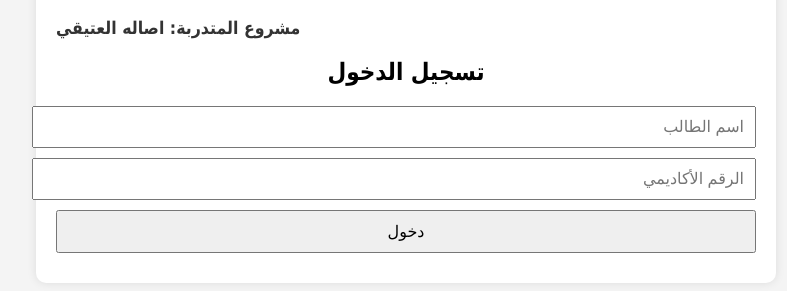
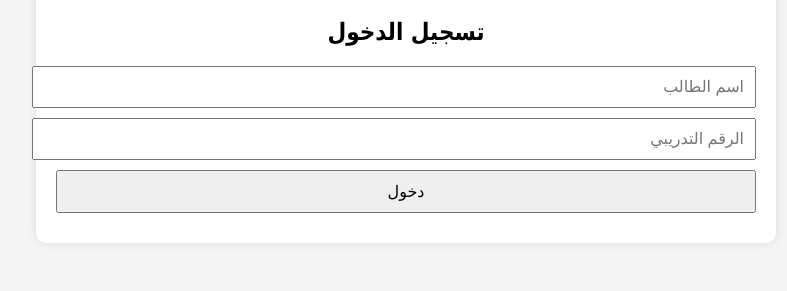
Before and after one commit to AsalaAl-Atiqi/project, a plain HTML site: page index.html in a window 1280 px wide. Shown: the part 215-506 px from the top of the page, without its empty margins (234-1021 px from the left). Drawn offline with Linux system fonts and the light colour scheme.

Commit message:
Update index.html

```diff
--- a/index.html
+++ b/index.html
@@ -3,7 +3,7 @@
 <head>
   <meta charset="UTF-8">
   <meta name="viewport" content="width=device-width, initial-scale=1.0">
-  <title>منصة تبادل الكتب الجامعية</title>
+  <title>منصة تبادل حقائب تدريبيه </title>
   <style>
     body {
       font-family: Tahoma, sans-serif;
@@ -67,12 +67,10 @@
     <img src="https://upload.wikimedia.org/wikipedia/commons/d/d2/%D8%B4%D8%B9%D8%A7%D8%B1_%D8%A7%D9%84%D9%85%D8%A4%D8%B3%D8%B3%D8%A9_%D8%A7%D9%84%D8%B9%D8%A7%D9%85%D8%A9_%D9%84%D9%84%D8%AA%D8%AF%D8%B1%D9%8A%D8%A8_%D8%A7%D9%84%D9%85%D9%87%D9%86%D9%8A_%D9%88%D8%A7%D9%84%D8%AA%D9%82%D9%86%D9%8A_%28%D8%A7%D9%84%D8%B3%D8%B9%D9%88%D8%AF%D9%8A%D8%A9%29.jpg" alt="شعار الكلية التقنية" class="logo" />
     <h1>منصة تبادل الكتب الجامعية</h1>
 
-    <div class="footer-note">مشروع المتدربة: اصاله العتيقي</div>
-
     <div id="login-section">
       <h2>تسجيل الدخول</h2>
       <input type="text" id="student-name" placeholder="اسم الطالب" />
-      <input type="text" id="student-id" placeholder="الرقم الأكاديمي" />
+      <input type="text" id="student-id" placeholder="الرقم التدريبي" />
       <button onclick="login()">دخول</button>
     </div>
 
```
